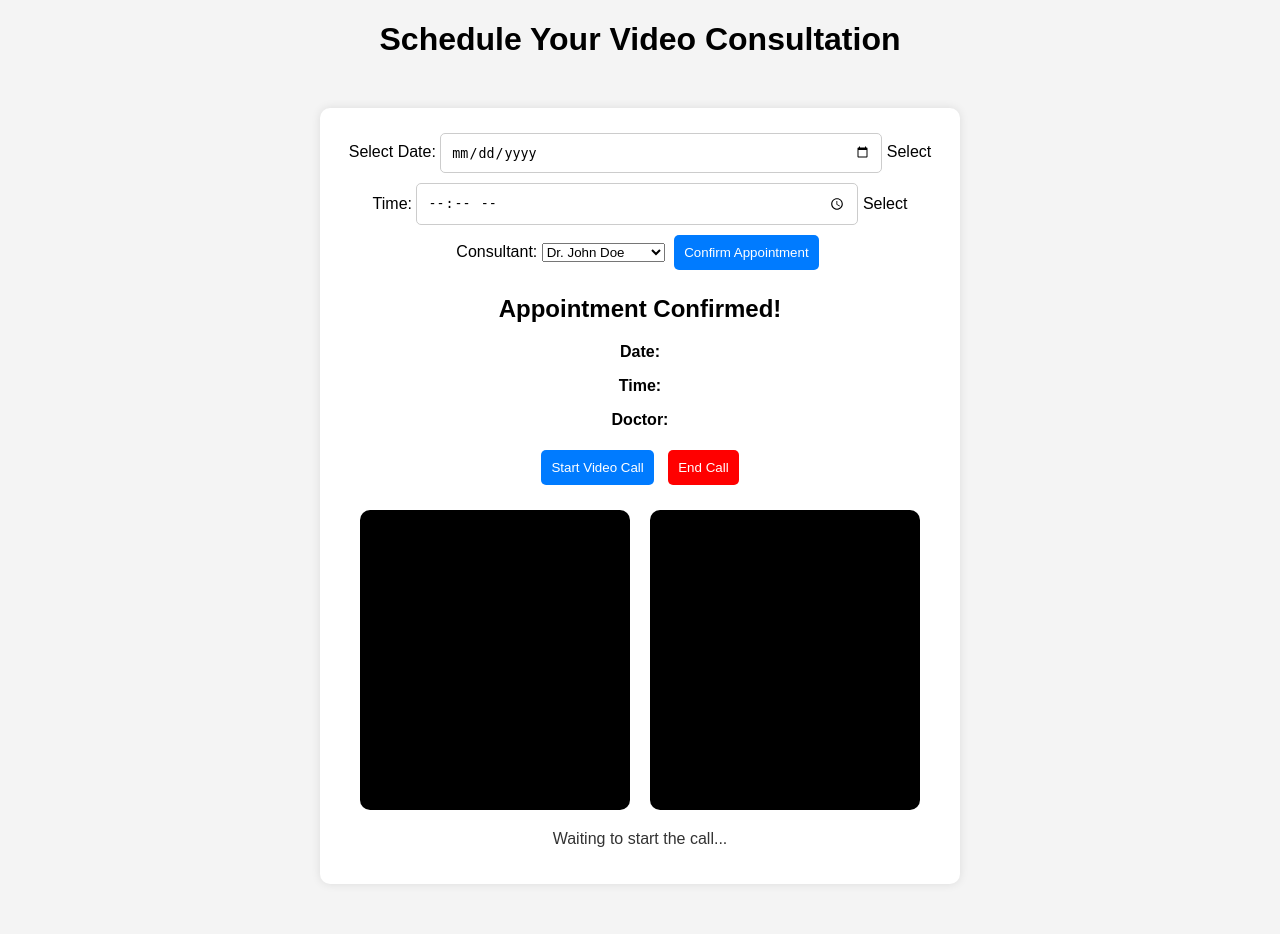
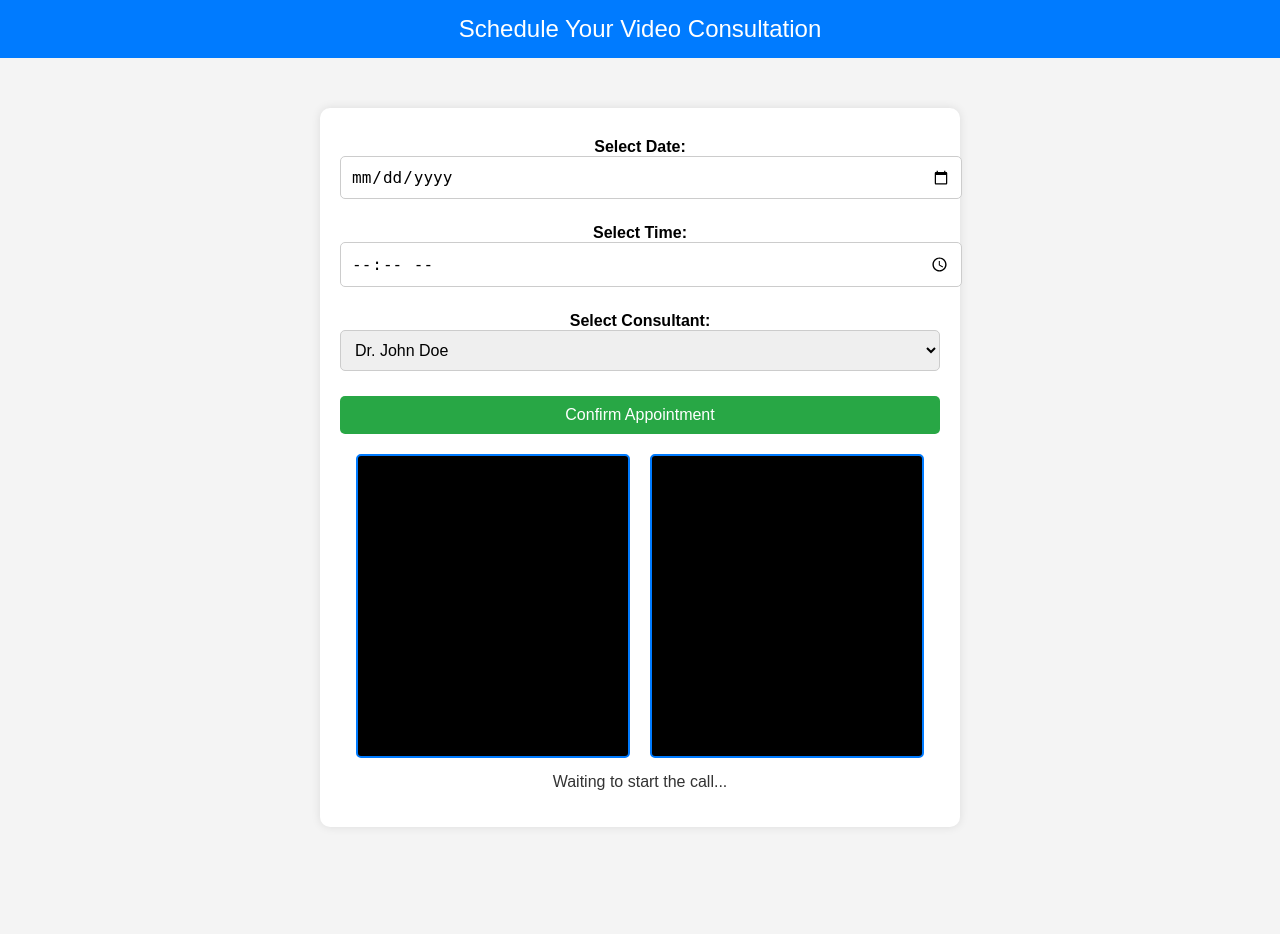
Before and after one commit to Mafuj-dev/HackerZ, a Flask app: template templates/video-consultation.html in a window 1280 px wide. After the commit the page ends 790 px from the top, so only its background shows below. Run offline with Flask 3, Linux system fonts and the light colour scheme; the template is opened without the code that fills it, so the values that code supplies are empty; parts of the project's set-up code (start-up, migrations or seed data) failed here and were passed over.

Commit message:
Add files via upload

```diff
--- a/templates/video-consultation.html
+++ b/templates/video-consultation.html
@@ -4,12 +4,113 @@
     <meta charset="UTF-8">
     <meta name="viewport" content="width=device-width, initial-scale=1.0">
     <title>Schedule Video Consultation</title>
-    <link rel="stylesheet" href="{{ url_for('static', filename='styles.css') }}">
+
+    <style>
+        /* General Styles */
+        body {
+            font-family: Arial, sans-serif;
+            background-color: #f4f4f4;
+            margin: 0;
+            padding: 0;
+            text-align: center;
+        }
+
+        header {
+            background: #007BFF;
+            color: white;
+            padding: 15px;
+            font-size: 24px;
+        }
+
+        .container {
+            max-width: 600px;
+            margin: 50px auto;
+            background: white;
+            padding: 20px;
+            box-shadow: 0 0 10px rgba(0, 0, 0, 0.1);
+            border-radius: 10px;
+        }
+
+        /* Form Styles */
+        label {
+            font-weight: bold;
+            display: block;
+            margin-top: 10px;
+        }
+
+        input, select {
+            width: 100%;
+            padding: 10px;
+            margin-bottom: 15px;
+            border: 1px solid #ccc;
+            border-radius: 5px;
+            font-size: 16px;
+        }
+
+        button {
+            background: #28a745;
+            color: white;
+            padding: 10px;
+            border: none;
+            width: 100%;
+            font-size: 16px;
+            border-radius: 5px;
+            cursor: pointer;
+            margin-top: 10px;
+        }
+
+        button:hover {
+            background: #218838;
+        }
+
+        button.end {
+            background: red;
+        }
+
+        button.end:hover {
+            background: darkred;
+        }
+
+        /* Appointment Confirmation */
+        .hidden {
+            display: none;
+        }
+
+        #confirmation-message {
+            margin-top: 20px;
+            padding: 15px;
+            background: #d4edda;
+            color: #155724;
+            border: 1px solid #c3e6cb;
+            border-radius: 5px;
+        }
+
+        /* Video Call Section */
+        .video-container {
+            display: flex;
+            justify-content: center;
+            gap: 20px;
+            margin-top: 20px;
+        }
+
+        video {
+            width: 45%;
+            height: 300px;
+            border-radius: 5px;
+            background: black;
+            border: 2px solid #007BFF;
+        }
+
+        #status {
+            margin-top: 15px;
+            font-size: 16px;
+            color: #333;
+        }
+    </style>
 </head>
 <body>
-    <header>
-        <h1>Schedule Your Video Consultation</h1>
-    </header>
+
+    <header>Schedule Your Video Consultation</header>
 
     <div class="container">
         <form id="schedule-form">
@@ -34,8 +135,11 @@
             <p><strong>Date:</strong> <span id="confirmed-date"></span></p>
             <p><strong>Time:</strong> <span id="confirmed-time"></span></p>
             <p><strong>Doctor:</strong> <span id="confirmed-doctor"></span></p>
-            <button id="startCall" onclick="startCall()">Start Video Call</button>
-            <button id="endCall" onclick="endCall()" class="end">End Call</button>
+
+            <div class="call-buttons">
+                <button id="startCall" onclick="startCall()">Start Video Call</button>
+                <button id="endCall" onclick="endCall()" class="end">End Call</button>
+            </div>
         </div>
 
         <div class="video-container hidden">
@@ -46,6 +150,33 @@
         <p id="status">Waiting to start the call...</p>
     </div>
 
-    <script src="{{ url_for('static', filename='script.js') }}"></script>
+    <script>
+        document.getElementById("schedule-form").addEventListener("submit", function(event) {
+            event.preventDefault();
+
+            const date = document.getElementById("date").value;
+            const time = document.getElementById("time").value;
+            const doctor = document.getElementById("doctor").value;
+
+            if (date && time && doctor) {
+                document.getElementById("confirmed-date").innerText = date;
+                document.getElementById("confirmed-time").innerText = time;
+                document.getElementById("confirmed-doctor").innerText = doctor;
+
+                document.getElementById("confirmation-message").classList.remove("hidden");
+            }
+        });
+
+        function startCall() {
+            document.getElementById("status").innerText = "Call started...";
+            document.querySelector(".video-container").classList.remove("hidden");
+        }
+
+        function endCall() {
+            document.getElementById("status").innerText = "Call ended.";
+            document.querySelector(".video-container").classList.add("hidden");
+        }
+    </script>
+
 </body>
 </html>
```
